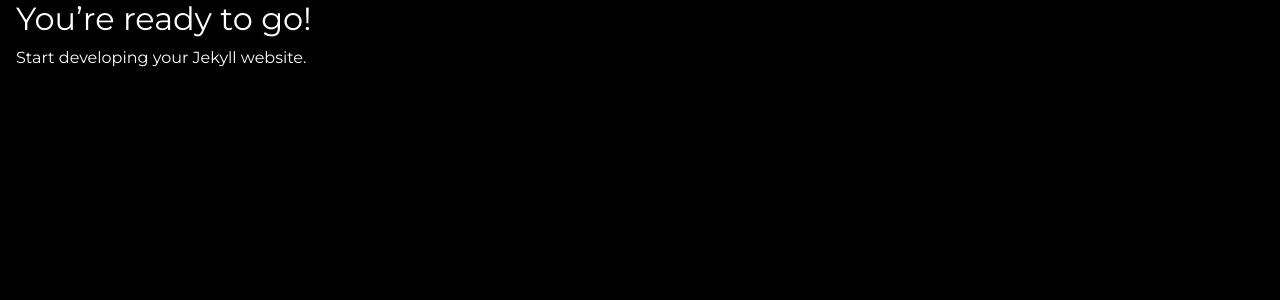
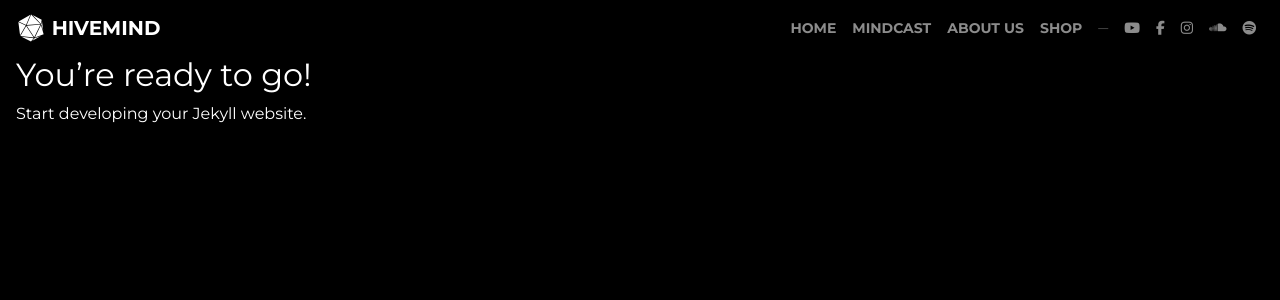
Before and after one commit to slavikr/hvmd, a Jekyll site: the page built from index.md, in a window 1280 px wide. Shown: the top 300 px of the page. Built offline with Jekyll 4.4.1, drawn with Linux system fonts in a browser that asks for light colours; nearby versions of some CDN libraries.

Commit message:
social icons

```diff
--- a/_config.yml
+++ b/_config.yml
@@ -3,6 +3,18 @@ baseurl: "" # the subpath of your site, e.g. /blog
 title: "Hivemind" # the name of your site, e.g. ACME Corp.
 description: >- # this means to ignore newlines until "baseurl:"
   HiveMind is an artistic musical collective, which aims to connect audiophiles. This project has the mission to discover up-and-coming talents and spread their unique vibe to the community.
+
+## Social media:
+#Youtube
+youtube_channel: UCRqQAj1mmWksHQ8kGsphvbw
+#Instagram
+instagram: hvmdmusic
+#Soundcloud
+soundcloud: hvmdmusic
+#Facebook
+facebook: hvmdmusic
+#Spotify
+spotify: 5dag4idr67ksqxw8r5srjg0xy
 
 plugins:
   - jekyll-feed
--- /dev/null
+++ b/_data/menu.yml
@@ -0,0 +1,11 @@
+- title: Home
+  url: /
+
+- title: Mindcast
+  url: /
+
+- title: About Us
+  url: /
+
+- title: Shop
+  url: /
--- a/_includes/js_scripts.html
+++ b/_includes/js_scripts.html
@@ -1,3 +1,4 @@
 <!-- JavaScript and dependencies -->
 <script src="https://cdn.jsdelivr.net/npm/popper.js@1.16.0/dist/umd/popper.min.js" integrity="sha384-Q6E9RHvbIyZFJoft+2mJbHaEWldlvI9IOYy5n3zV9zzTtmI3UksdQRVvoxMfooAo" crossorigin="anonymous"></script>
 <script src="https://stackpath.bootstrapcdn.com/bootstrap/5.0.0-alpha1/js/bootstrap.min.js" integrity="sha384-oesi62hOLfzrys4LxRF63OJCXdXDipiYWBnvTl9Y9/TRlw5xlKIEHpNyvvDShgf/" crossorigin="anonymous"></script>
+<script src="https://kit.fontawesome.com/97461cef22.js" crossorigin="anonymous"></script>
--- /dev/null
+++ b/_includes/navbar.html
@@ -0,0 +1,26 @@
+<nav class="navbar navbar-expand-lg navbar-dark bg-transparent">
+  <div class="container-fluid">
+    <a class="navbar-brand" href="#">
+      <img src="/assets/images/hvmd_logo.svg" width="30" height="30" class="d-inline-block align-top" alt="Hivemind" loading="lazy">
+      Hivemind
+    </a>
+
+    <button class="navbar-toggler" type="button" data-toggle="collapse" data-target="#navbarToggler" aria-controls="navbarToggler" aria-expanded="false" aria-label="Toggle navigation">
+      <span class="navbar-toggler-icon"></span>
+    </button>
+
+    <div class="collapse navbar-collapse" id="navbarToggler">
+      <ul class="navbar-nav ml-auto mb-2 mb-lg-0">
+        {% for item in site.data.menu %}
+          <li class="nav-item">
+            <a class="nav-link" aria-current="page" href="#">{{ item.title }}</a>
+          </li>
+        {% endfor %}
+          <li class="nav-item">
+            <a class="nav-link disabled" aria-current="page" href="#">─</a>
+          </li>
+          {%- include social.html -%}
+      </ul>
+    </div>
+  </div>
+</nav>
--- /dev/null
+++ b/_includes/social.html
@@ -0,0 +1,39 @@
+{% if site.youtube_channel %}
+  <li class="nav-item">
+    <a class="nav-link" href="https://www.youtube.com/channel/{{ site.youtube_channel | escape }}" target="_blank">
+      <i class="fab fa-youtube"></i>
+    </a>
+  </li>
+{% endif %}
+
+{% if site.facebook %}
+  <li class="nav-item">
+    <a class="nav-link" href="https://www.facebook.com/{{ site.facebook | escape }}" title="{{ site.facebook | escape }}" target="_blank">
+      <i class="fab fa-facebook-f"></i>
+    </a>
+  </li>
+{% endif %}
+
+{% if site.instagram %}
+  <li class="nav-item">
+    <a class="nav-link" href="https://www.instagram.com/{{ site.instagram | escape }}" title="{{ site.instagram | escape }}" target="_blank">
+      <i class="fab fa-instagram"></i>
+    </a>
+  </li>
+{% endif %}
+
+{% if site.soundcloud %}
+  <li class="nav-item">
+    <a class="nav-link" href="https://soundcloud.com/{{ site.soundcloud | escape }}" title="{{ site.soundcloud | escape }}" target="_blank">
+      <i class="fab fa-soundcloud"></i>
+    </a>
+  </li>
+{% endif %}
+
+{% if site.spotify %}
+  <li class="nav-item">
+    <a class="nav-link" href="https://open.spotify.com/user/{{ site.spotify | escape }}" title="{{ site.spotify | escape }}" target="_blank">
+      <i class="fab fa-spotify"></i>
+    </a>
+  </li>
+{% endif %}
--- a/_layouts/default.html
+++ b/_layouts/default.html
@@ -3,8 +3,9 @@
   {% include head.html%}
   <body>
     <div class="container-xxl">
+      {% include navbar.html %}
       {{ content}}
     </div>
-    {% include js_scripts.html%}
+    {% include js_scripts.html %}
   </body>
 </html>
--- a/_sass/main.scss
+++ b/_sass/main.scss
@@ -6,3 +6,18 @@ body {
   color: $bodyColor !important;
   font-family: 'Montserrat', sans-serif !important;
 }
+
+.container-fluid {
+	padding: 0 !important;
+}
+
+.navbar-barnd, .navbar-dark {
+	a {
+		font-weight: bold !important;
+		text-transform: uppercase !important;
+	}
+}
+
+.nav-link {
+	font-size: 14px !important;
+}
```
Also changed, not shown: _sass/build/css/main.css (+10 -0 lines), assets/images/hvmd_logo.svg (added).
